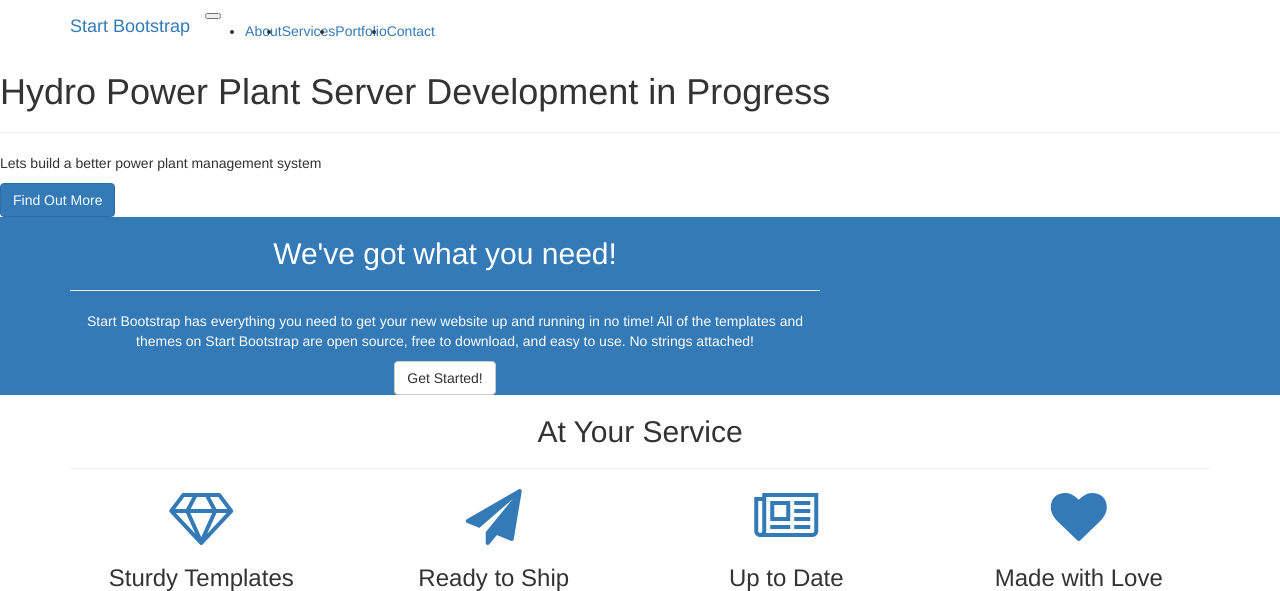
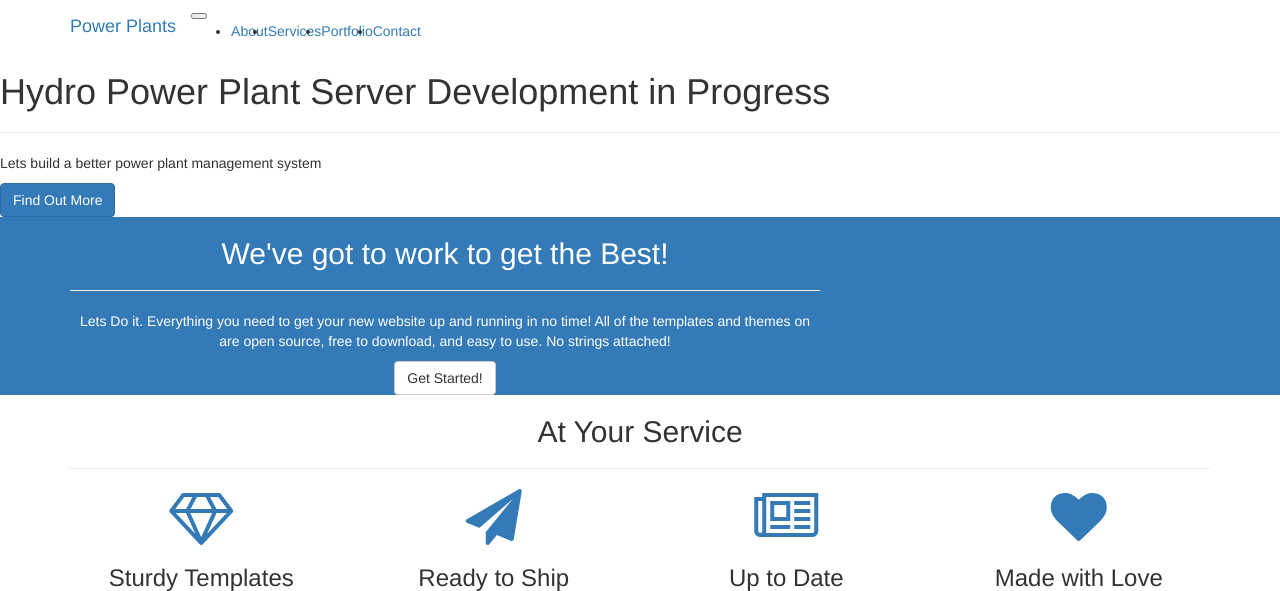
Before and after one commit to tanka/marigold, a Django app: page / in a window 1280 px wide. Shown: the top 591 px of the page. Run offline with Django 3.2, Linux system fonts and the light colour scheme; some libraries are stand-ins or nearby versions.

Commit message:
few template changes

```diff
--- a/templates/base.html
+++ b/templates/base.html
@@ -55,7 +55,7 @@
     <!-- Navigation -->
     <nav class="navbar navbar-expand-lg navbar-light fixed-top" id="mainNav">
       <div class="container">
-        <a class="navbar-brand js-scroll-trigger" href="#page-top">Start Bootstrap</a>
+        <a class="navbar-brand js-scroll-trigger" href="#page-top">Power Plants</a>
         <button class="navbar-toggler navbar-toggler-right" type="button" data-toggle="collapse" data-target="#navbarResponsive" aria-controls="navbarResponsive" aria-expanded="false" aria-label="Toggle navigation">
           <span class="navbar-toggler-icon"></span>
         </button>
@@ -93,9 +93,9 @@
       <div class="container">
         <div class="row">
           <div class="col-lg-8 mx-auto text-center">
-            <h2 class="section-heading text-white">We've got what you need!</h2>
+            <h2 class="section-heading text-white">We've got to work to get the Best!</h2>
             <hr class="light">
-            <p class="text-faded">Start Bootstrap has everything you need to get your new website up and running in no time! All of the templates and themes on Start Bootstrap are open source, free to download, and easy to use. No strings attached!</p>
+            <p class="text-faded">Lets Do it.  Everything you need to get your new website up and running in no time! All of the templates and themes on are open source, free to download, and easy to use. No strings attached!  </p>
             <a class="btn btn-default btn-xl js-scroll-trigger" href="#services">Get Started!</a>
           </div>
         </div>
```
